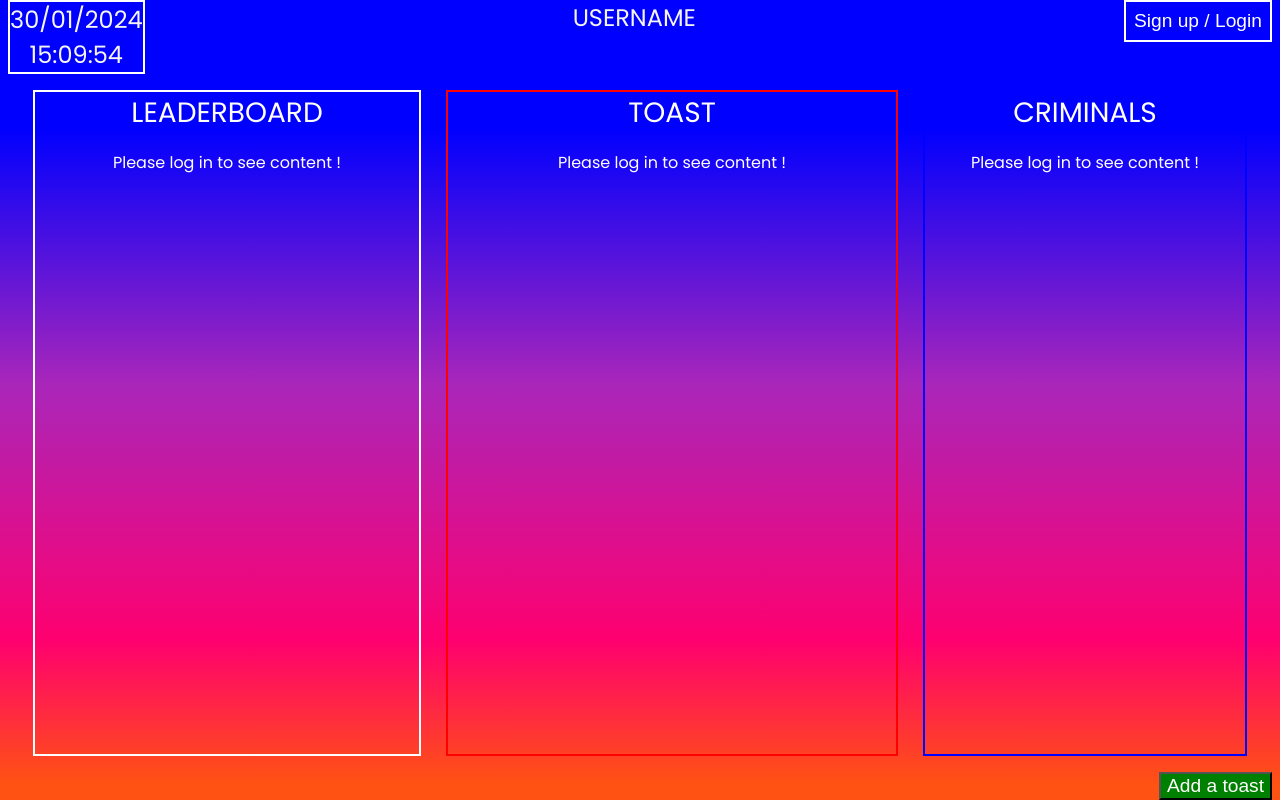
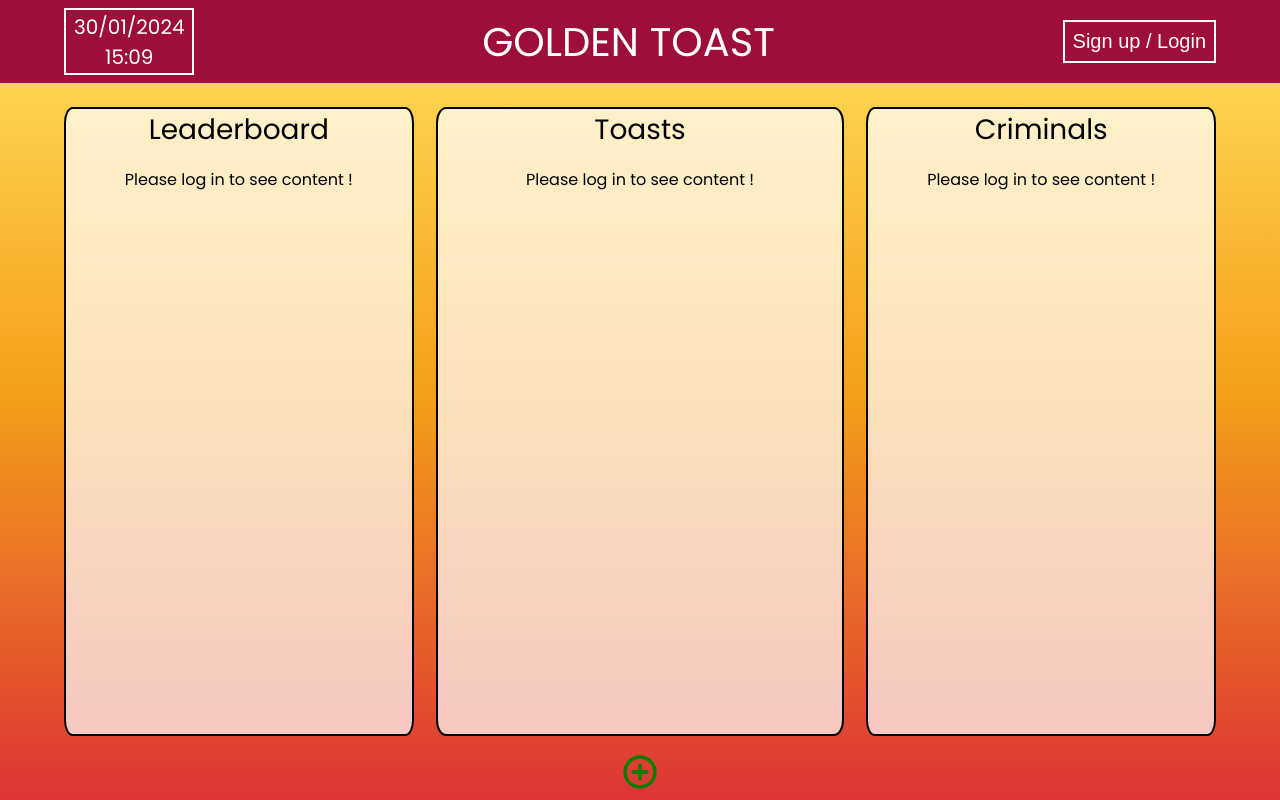
Before and after one commit to eitanallal/golden-toast, a React (Vite) app in the folder apps/client/: page / in a window 1280 px wide. Built offline with nearby package versions, Linux system fonts and the light colour scheme.

Commit message:
feat(client) upgrade visuals

```diff
--- a/apps/client/src/app/app.module.css
+++ b/apps/client/src/app/app.module.css
@@ -3,88 +3,54 @@
   height: 100%;
   display: flex;
   flex-direction: column;
+  /* background: gra(255, 205, 160); */
+  color: 'black';
   background: linear-gradient(
     to bottom,
-    blue 16%,
-    rgb(169, 38, 186) 48%,
-    rgb(255, 0, 111) 80%,
-    rgb(255, 82, 19) 98%
+    rgb(255, 225, 93),
+    rgb(244, 157, 26),
+    rgb(220, 53, 53)
   );
+  align-items: center;
+  overflow-x: hidden;
+  overflow-x: hidden;
 }
 
+.appTitle {
+  font-size: 2.5rem;
+}
 .header {
-  padding: 0 0.5rem 0.5rem 0.5rem;
+  padding: 0.5rem;
   display: flex;
-  color: whitesmoke;
   justify-content: space-between;
-  font-size: 1.5rem;
-  background-color: transparent;
+  font-size: 1.25rem;
+  background-color: rgb(158, 14, 59);
+  color: white;
+  align-items: center;
+  width: 100%;
 }
 
 .mainContent {
   display: flex;
-  justify-content: space-evenly;
+  justify-content: space-between;
   height: 100%;
-  color: white;
+  width: 90%;
   padding: 0.5rem;
-}
-.leaderboard {
-  display: flex;
-  width: 30vw;
-  border: 2px solid white;
-  background-color: transparent;
-  align-items: center;
-  flex-direction: column;
-  display: flex;
-  justify-content: flex-start;
-}
-
-.toasts {
-  display: flex;
-  width: 35vw;
-  border: 2px solid red;
-  align-items: center;
-  flex-direction: column;
-  display: flex;
-  justify-content: flex-start;
-}
-
-.criminals {
-  display: flex;
-  width: 25vw;
-  border: 2px solid blue;
-  align-items: center;
-  flex-direction: column;
-  display: flex;
-  justify-content: flex-start;
-}
-.categorytitle {
-  font-size: 1.75rem;
-  width: fit-content;
-  height: fit-content;
-  background-color: transparent;
 }
 
 .bottomMenu {
-  padding: 0.5rem 0.5rem 0 0.5rem;
+  padding: 0.5rem;
   display: flex;
   right: 100%;
   justify-content: flex-end;
 }
 
-.addToastButton {
-  background-color: green;
-  color: white;
-  width: fit-content;
-  font-size: 1.2rem;
-}
-
 .signupLoginButton {
   background-color: transparent;
-  color: white;
   height: fit-content;
   padding: 0.5rem;
-  margin-right: 0;
-  font-size: 1.2rem;
+  margin-right: 5%;
   border: 2px solid white;
+  color: white;
+  font-size: 1.25rem;
 }
--- a/apps/client/src/app/app.tsx
+++ b/apps/client/src/app/app.tsx
@@ -4,6 +4,8 @@ import GetDate from '../components/date/date';
 import { useState } from 'react';
 import LoginMenu from '../components/login/login';
 import SignUpMenu from '../components/signUp/signUp';
+import AddCircleOutlineIcon from '@mui/icons-material/AddCircleOutline';
+import Card from '../components/card/card';
 
 export const App = () => {
   const [isOpenLoginModal, setIsOpenLoginModal] = useState(false);
@@ -13,7 +15,7 @@ export const App = () => {
     <div className={styles.background}>
       <div className={styles.header}>
         <GetDate />
-        <div className={styles.titleUsername}>USERNAME</div>
+        <div className={styles.appTitle}>GOLDEN TOAST</div>
         <button
           className={styles.signupLoginButton}
           onClick={() => setIsOpenLoginModal(true)}
@@ -33,26 +35,15 @@ export const App = () => {
         />
       </div>
       <div className={styles.mainContent}>
-        <div className={styles.leaderboard}>
-          <div className={styles.categorytitle}>LEADERBOARD</div>
-          <p>Please log in to see content !</p>
-        </div>
-        <div className={styles.toasts}>
-          <div className={styles.categorytitle}>TOAST</div>
-          <p>Please log in to see content !</p>
-        </div>
-        <div className={styles.criminals}>
-          <div className={styles.categorytitle}>CRIMINALS</div>
-          <p>Please log in to see content !</p>
-        </div>
+        <Card cardName="Leaderboard" width="30%"></Card>
+        <Card cardName="Toasts" width="35%"></Card>
+        <Card cardName="Criminals" width="30%"></Card>
       </div>
       <div className={styles.bottomMenu}>
-        <button
-          className={styles.addToastButton}
+        <AddCircleOutlineIcon
+          sx={{ fontSize: 40, color: 'green' }}
           onClick={() => setIsOpenLoginModal(true)}
-        >
-          Add a toast
-        </button>
+        />
       </div>
     </div>
   );
--- /dev/null
+++ b/apps/client/src/components/card/card.module.css
@@ -0,0 +1,19 @@
+.card {
+  display: flex;
+  width: 25vw;
+  border: 2px solid black;
+  border-radius: 2.5%;
+  align-items: center;
+  flex-direction: column;
+  display: flex;
+  justify-content: flex-start;
+  background-color: rgba(255, 255, 255, 0.7);
+  margin-top: 1rem;
+}
+
+.cardTitle {
+  font-size: 1.75rem;
+  width: fit-content;
+  height: fit-content;
+  background-color: transparent;
+}
--- /dev/null
+++ b/apps/client/src/components/card/card.tsx
@@ -0,0 +1,17 @@
+import styles from './card.module.css';
+
+interface CardProps {
+  cardName: string;
+  width: string;
+}
+
+export const Card: React.FC<CardProps> = ({ cardName, width }) => {
+  return (
+    <div className={styles.card} style={{ width: width }}>
+      <div className={styles.cardTitle}>{cardName}</div>
+      <p>Please log in to see content !</p>
+    </div>
+  );
+};
+
+export default Card;
--- a/apps/client/src/components/date/date.module.css
+++ b/apps/client/src/components/date/date.module.css
@@ -3,5 +3,7 @@
   flex-direction: column;
   width: fit-content;
   align-items: center;
+  margin-left: 5%;
   border: 2px solid white;
+  padding: 0.1rem 0.5rem 0.1rem 0.5rem;
 }
--- a/apps/client/src/components/date/date.tsx
+++ b/apps/client/src/components/date/date.tsx
@@ -13,11 +13,15 @@ const GetDate: React.FC = () => {
     };
   }, []);
 
-  // Return the date to be displayed in the component
+  const currentDate = date.toLocaleDateString('en-GB');
+  const currentTime =
+    date.toLocaleTimeString('en-GB').split(':')[0] +
+    ':' +
+    date.toLocaleTimeString('en-GB').split(':')[1];
   return (
     <div className={styles.dateTimeBox}>
-      <div>{date.toLocaleDateString('en-GB')}</div>
-      <div>{date.toLocaleTimeString('en-GB')}</div>
+      <div>{currentDate}</div>
+      <div>{currentTime}</div>
     </div>
   );
 };
--- a/apps/client/src/components/login/login.module.css
+++ b/apps/client/src/components/login/login.module.css
@@ -51,14 +51,19 @@
   justify-content: center;
 }
 
-.signinText {
-  color: rgb(0, 162, 255);
+.signUpText {
+  color: rgb(0, 0, 0);
   font-weight: bold;
+  border: 0.1px solid black;
+  width: fit-content;
+  padding: 0.2rem;
 }
 
 .signinButton {
   background-color: transparent;
   border: none;
+  display: flex;
+  justify-content: center;
 }
 
 .exitButton {
--- a/apps/client/src/components/login/login.tsx
+++ b/apps/client/src/components/login/login.tsx
@@ -57,23 +57,25 @@ export const LoginMenu: React.FC<LoginProps> = ({
             </div>
           </div>
           <div className={styles.validationButtonContainer}>
-            {/* <button
-            className={styles.validationButton}
-            onClick={() =>
+            <button
+              className={styles.validationButton}
+              /*onClick={() =>
               dispatch(
                 addUser({ name: name.current, password: password.current })
               )
-            }
-          >
-            Add
-          </button> */}
+            }*/
+            >
+              Add
+            </button>
           </div>
         </form>
         <button
           className={styles.signinButton}
           onClick={() => handleOpenSignUpModal()}
         >
-          <div className={styles.signinText}>I don't have an account</div>
+          <button className={styles.signUpButton}>
+            Don't have an account ? Sign up here !
+          </button>
         </button>
       </div>
     </Dialog>
--- a/apps/client/src/components/signUp/signUp.module.css
+++ b/apps/client/src/components/signUp/signUp.module.css
@@ -14,7 +14,7 @@
 }
 
 .signupForm {
-  font-size: 2rem;
+  font-size: 1.5rem;
   display: flex;
   padding-bottom: 1rem;
   flex-direction: column;
@@ -37,12 +37,12 @@
 }
 
 .inputBox {
-  font-size: 1.5rem;
+  font-size: 1rem;
 }
 
 .validationButton {
   width: 10rem;
-  font-size: 1.5rem;
+  font-size: 1rem;
 }
 
 .validationButtonContainer {
```
